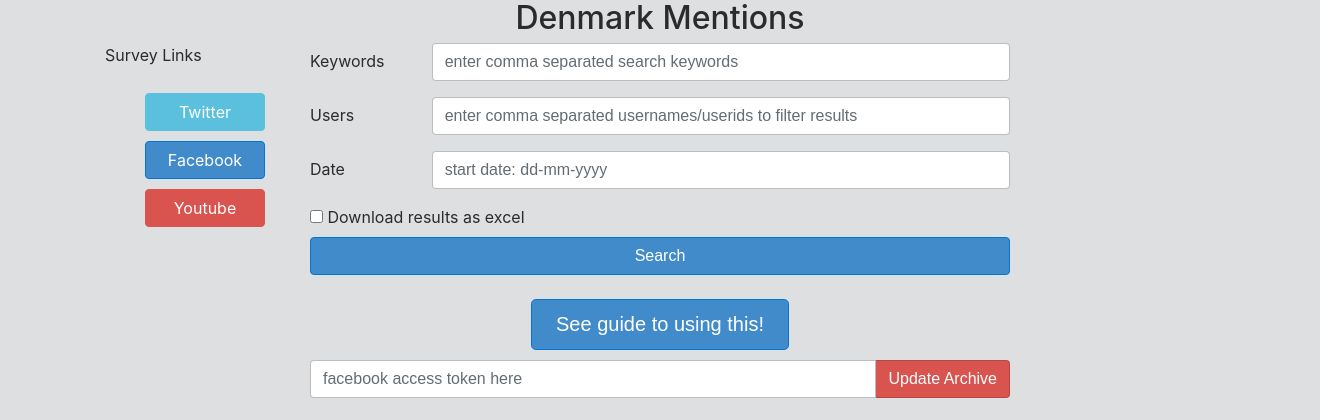
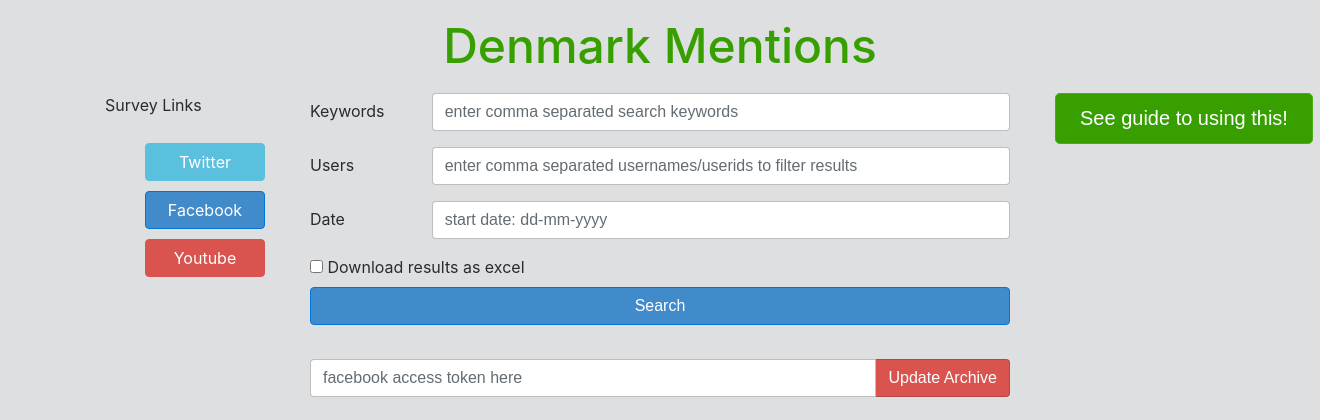
Before and after one commit to laveesingh/Denmark-Mentions, a Django app: template templates/template.html in a window 1320 px wide. Shown: the top 420 px of the page. Run offline with Django 3.2, Linux system fonts and the light colour scheme; the template is opened without the code that fills it, so the values that code supplies are empty; some libraries are stand-ins or nearby versions.

Commit message:
style: move help dialog to right

```diff
--- a/templates/template.html
+++ b/templates/template.html
@@ -55,7 +55,7 @@
       <div class='row'>
         <div class='col-2'></div>
         <div class='col-8'>
-          <center><h2>Denmark Mentions</h2></center>
+          <center><h2 style='margin-top: 20px; margin-bottom: 20px; font-size: 3em; color: #37a000;'>Denmark Mentions</h2></center>
         </div>
         <div class='col-2'></div>
       </div>
@@ -105,10 +105,25 @@
               </div>
             </div>
             <br />
+            <div class='row'>
+              <div class='col-12'>
+                <div class='input-group'>
+                  <input type='text' class='form-control' placeholder='facebook access token here' id='access_token' />
+                  <button class='btn btn-danger input-group-addon' id="update-btn" title='it should take a while'>
+                    Update Archive
+                  </button>
+                </div>
+              </div>
+            </div>
+          </div>
+        </div>
+        <div class='col-2'>
             <center>
               <div class='row'>
                 <div class='col-12'>
-                  <button type="button" class="btn btn-primary btn-lg" data-toggle="modal" data-target="#exampleModal">
+                  <button type="button" class="btn btn-primary btn-lg" data-toggle="modal" data-target="#exampleModal"
+                        style="background-color: #37a000; border-color: #48b111"
+                    >
                     See guide to using this!
                   </button>
                   <div class="modal fade" id="exampleModal" tabindex="-1" role="dialog" aria-labelledby="exampleModalLabel" aria-hidden="true">
@@ -165,19 +180,7 @@
                 </div>
               </div>
             </center>
-            <div class='row'>
-              <div class='col-12'>
-                <div class='input-group'>
-                  <input type='text' class='form-control' placeholder='facebook access token here' id='access_token' />
-                  <button class='btn btn-danger input-group-addon' id="update-btn" title='it should take a while'>
-                    Update Archive
-                  </button>
-                </div>
-              </div>
-            </div>
-          </div>
         </div>
-        <div class='col-2'> </div>
       </div>
       <a name='fb-comments-section'></a>
       {% if fb_comments %}
```
